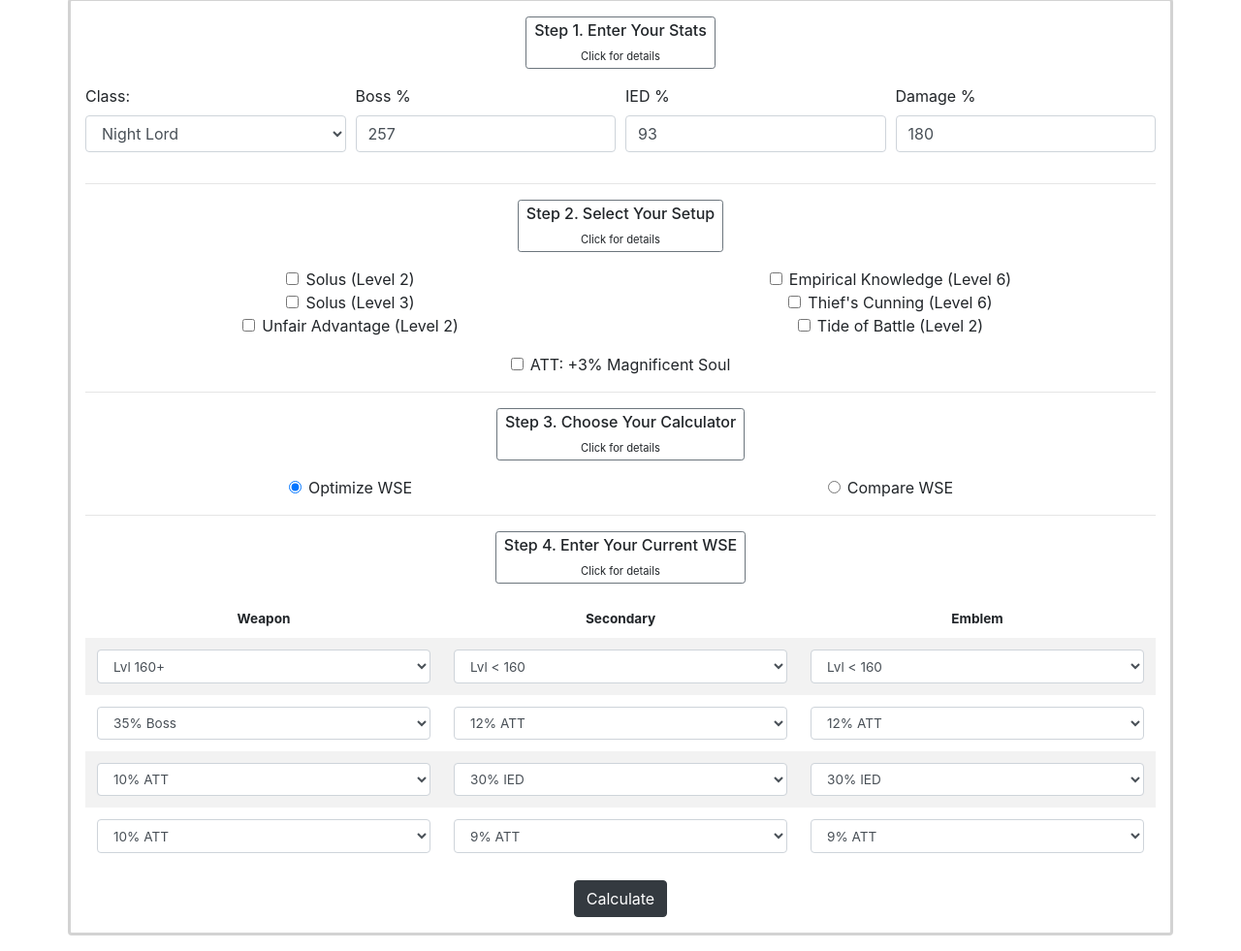
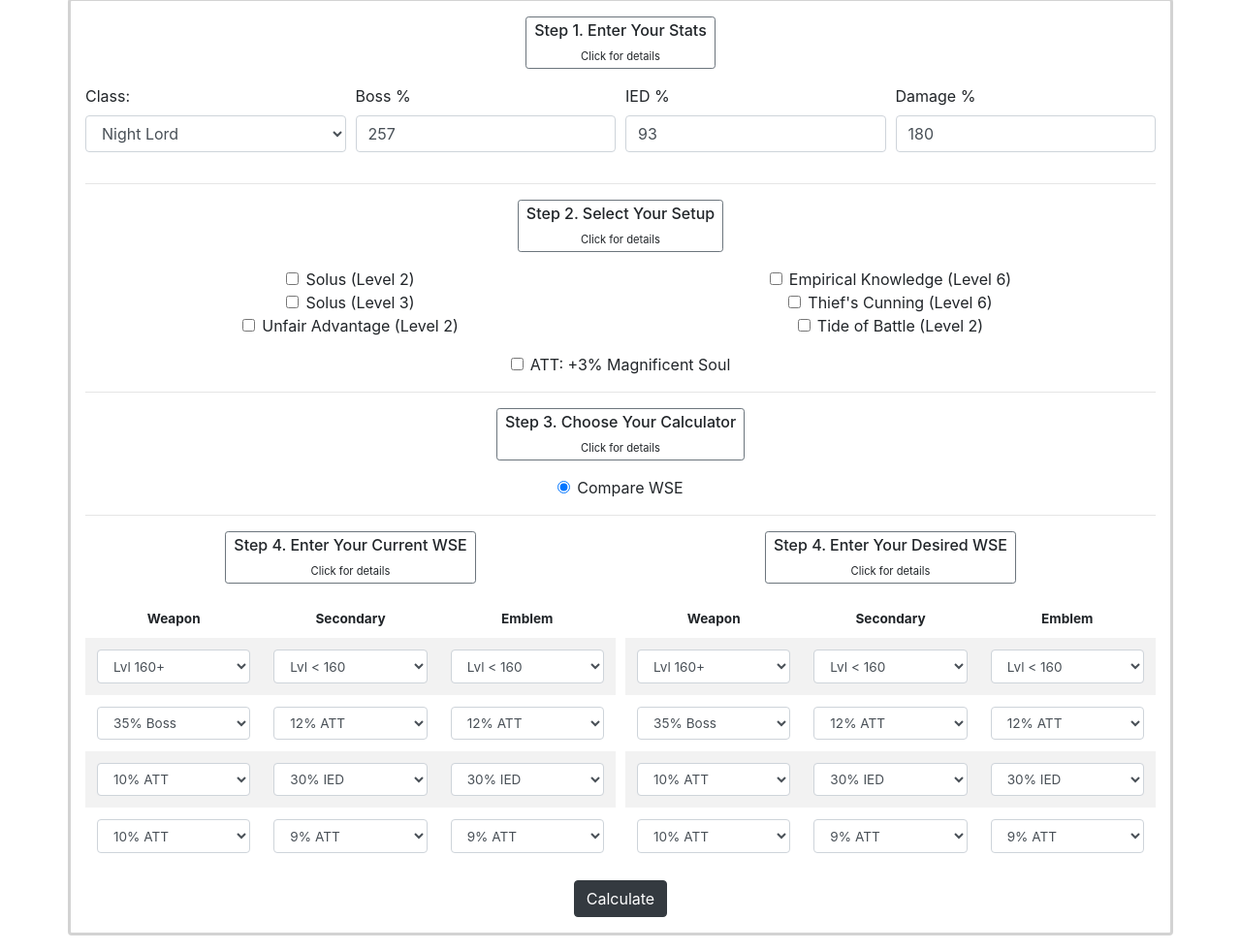
Before and after one commit to brendonmay/brendonmay.github.io, a plain HTML site: page wseCalculator/index.html in a window 1280 px wide. Shown: the part 326-1307 px from the top of the page at 97% size. Drawn offline with nearby package versions, Linux system fonts and the light colour scheme.

Commit message:
hide optimize radio until its functional

```diff
--- a/wseCalculator/index.html
+++ b/wseCalculator/index.html
@@ -201,10 +201,9 @@
             </div>
         </div>
         <div class='form-row'>
-            <div class='col text-center'>
+            <div class='col text-center' hidden>
                 <div class="form-check">
-                    <input class="form-check-input" type="radio" name="exampleRadios1" id="optimize" value="option1"
-                        checked>
+                    <input class="form-check-input" type="radio" name="exampleRadios1" id="optimize" value="option1">
                     <label class="form-check-label" for="optimize">
                         Optimize WSE
                     </label>
@@ -212,7 +211,7 @@
             </div>
             <div class='col text-center'>
                 <div class="form-check">
-                    <input class="form-check-input" type="radio" name="exampleRadios1" id="compare" value="option2">
+                    <input class="form-check-input" type="radio" name="exampleRadios1" id="compare" value="option2" checked>
                     <label class="form-check-label" for="compare">
                         Compare WSE
                     </label>
@@ -233,7 +232,7 @@
                     </div>
                 </a>
             </div>
-            <div class='col text-center' id='compareTitle' hidden>
+            <div class='col text-center' id='compareTitle'>
                 <a tabindex="0" class="btn btn-outline-secondary btn-sm" role="button" data-toggle="popover"
                     data-trigger="focus" title="Entering Your Current WSE"
                     data-content="Select the potentials from the dropdown menu that you would like to compare against.">
@@ -412,7 +411,7 @@
                     </tbody>
                 </table>
             </div>
-            <div class="table-responsive col" id='compareTable' hidden>
+            <div class="table-responsive col" id='compareTable'>
                 <table class="table table-striped smaller text-center table-borderless">
                     <thead>
                         <tr>
```
